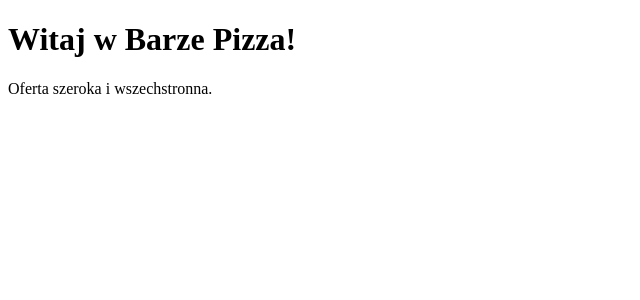
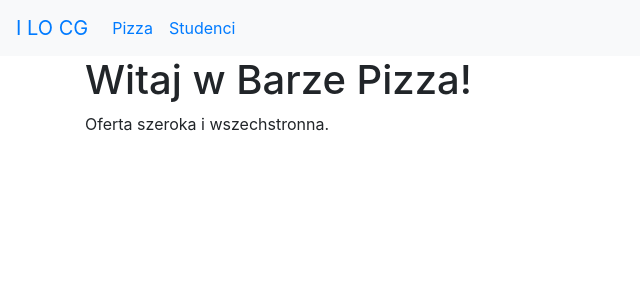
Before and after one commit to majaharkot/djangoapp, a Django app: page /pizza/ in a window 1280 px wide. Shown: the top 300 px of the page, without its empty margins (0-640 px from the left). Run offline with Django 3.2, Linux system fonts and the light colour scheme; some libraries are stand-ins or nearby versions.

Commit message:
ulepszony szablon

```diff
--- a/pizza/urls.py
+++ b/pizza/urls.py
@@ -1,5 +1,7 @@
 from django.urls import path
 from . import views
+
+app_name = 'pizza'
 
 urlpatterns = [
 	path('', views.index, name='index'),
--- a/templates/szablon.html
+++ b/templates/szablon.html
@@ -2,9 +2,32 @@
 <html lang="pl">
 <head>
     <meta charset="UTF-8">
+    <meta name="viewport" content="width=device-width, initial-scale=1">
     <title>{% block tytul %}Ptojekt Django{% endblock tytul %}</title>
+<link rel="stylesheet" href="https://stackpath.bootstrapcdn.com/bootstrap/4.3.1/css/bootstrap.min.css" integrity="sha384-ggOyR0iXCbMQv3Xipma34MD+dH/1fQ784/j6cY/iJTQUOhcWr7x9JvoRxT2MZw1T" crossorigin="anonymous">
 </head>
 <body>
+    <nav class="navbar navbar-expand-sm bg-light">
+        <a class="navbar-brand" href="http://lo1.sandomierz.pl">I LO CG</a>
+        <button class="navbar-toggler" type="button" data-toggle="collapse" data-target="#collapsibleNavbar">
+            <span class="navbar-toggler-icon"></span>
+        </button>
+        <div class="collapse navbar-collapse" id="collapsibleNavbar">
+            <ul class="navbar-nav">
+                <li class="nav-item">
+                    <a href="{% url 'pizza:index' %}" class="nav-link">Pizza</a>
+                </li>
+                <li class="nav-item">
+                    <a href="{% url 'studenci:index' %}" class="nav-link">Studenci</a>
+                </li>
+            </ul>
+        </div>
+    </nav>
+
+    <div class="container">
+        <div class="row">
+            <div class="col">
+
                 <h1>{% block naglowek %}Projekt Django{% endblock naglowek %}</h1>
 
                 {% block komunikaty %}
@@ -20,5 +43,13 @@
                 {% block tresc %}
                 {% endblock tresc %}
 
+            </div>
+        </div>
+    </div>
+
+    <script src="https://code.jquery.com/jquery-3.3.1.slim.min.js" integrity="sha384-q8i/X+965DzO0rT7abK41JStQIAqVgRVzpbzo5smXKp4YfRvH+8abtTE1Pi6jizo" crossorigin="anonymous"></script>
+    <script src="https://cdnjs.cloudflare.com/ajax/libs/popper.js/1.14.7/umd/popper.min.js" integrity="sha384-UO2eT0CpHqdSJQ6hJty5KVphtPhzWj9WO1clHTMGa3JDZwrnQq4sF86dIHNDz0W1" crossorigin="anonymous"></script>
+    <script src="https://stackpath.bootstrapcdn.com/bootstrap/4.3.1/js/bootstrap.min.js" integrity="sha384-JjSmVgyd0p3pXB1rRibZUAYoIIy6OrQ6VrjIEaFf/nJGzIxFDsf4x0xIM+B07jRM" crossorigin="anonymous"></script>
+
 </body>
 </html>
```
Lines whose indentation alone changed are shown as unchanged.
